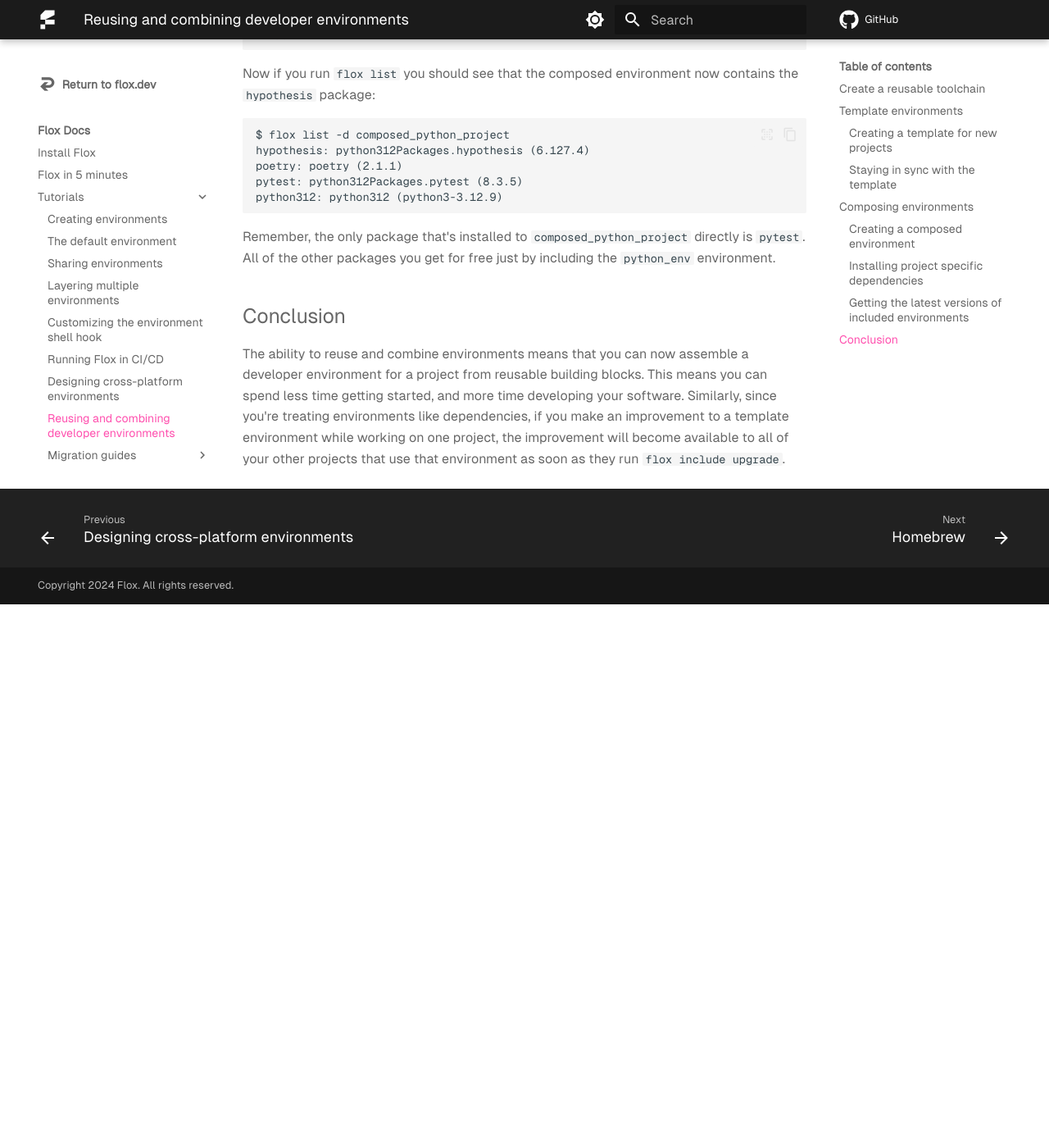
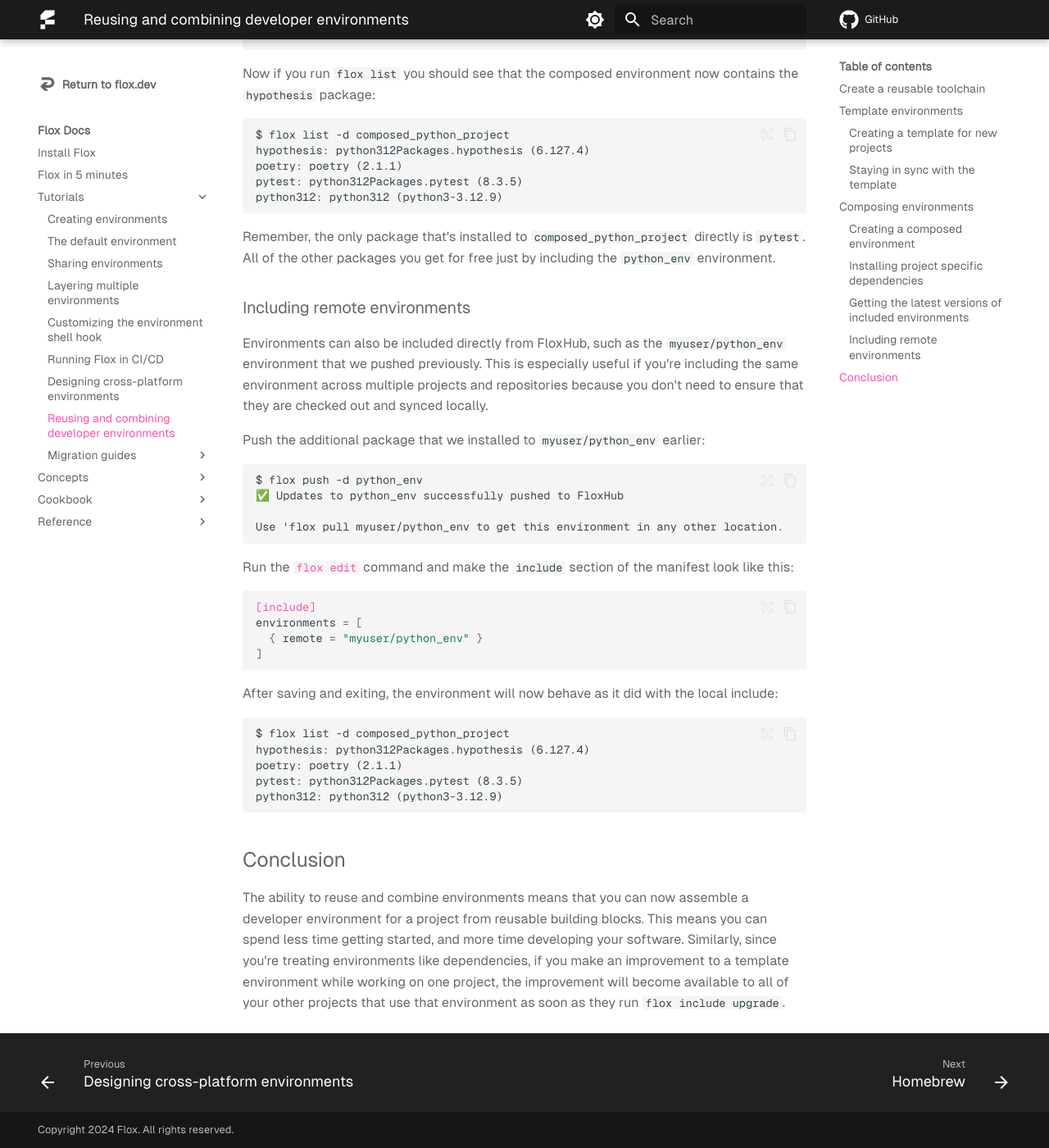
Before and after one commit to flox/floxdocs, an MkDocs documentation site: the page built from docs/tutorials/composition.md, in a window 1280 px wide and 1400 px high, scrolled down 5576 px. Shown: the whole window at 82% size. Built offline with MkDocs 1.6.1 and Material for MkDocs 9.7.7, drawn with Linux system fonts in a browser that asks for light colours; plug-ins that fetch from the network failed and are left out; comment, search, counter and statistics services are not loaded; before the commit the page ends 6313 px from its top, so only the background shows below that.

Commit message:
feat(compose): Add remote to tutorial
Now that we support remote includes. I considered rewriting the
"creating" section to reference remote first but it considerably changes
the flow of the document and will need re-testing from the start, so for
now I've opted to add it into a separate section and explain the benefit
of using remotes.

````diff
--- a/docs/tutorials/composition.md
+++ b/docs/tutorials/composition.md
@@ -257,6 +257,39 @@
 Remember, the only package that's installed to `composed_python_project` directly is `pytest`.
 All of the other packages you get for free just by including the `python_env` environment.
 
+### Including remote environments
+
+Environments can also be included directly from FloxHub, such as the `myuser/python_env` environment that we pushed previously.
+This is especially useful if you're including the same environment across multiple projects and repositories because you don't need to ensure that they are checked out and synced locally.
+
+Push the additional package that we installed to `myuser/python_env` earlier:
+
+```
+$ flox push -d python_env
+✅ Updates to python_env successfully pushed to FloxHub
+
+Use 'flox pull myuser/python_env to get this environment in any other location.
+```
+
+Run the [`flox edit`][flox-edit] command and make the `include` section of the manifest look like this:
+
+```toml
+[include]
+environments = [
+  { remote = "myuser/python_env" }
+]
+```
+
+After saving and exiting, the environment will now behave as it did with the local include:
+
+```
+$ flox list -d composed_python_project
+hypothesis: python312Packages.hypothesis (6.127.4)
+poetry: poetry (2.1.1)
+pytest: python312Packages.pytest (8.3.5)
+python312: python312 (python3-3.12.9)
+```
+
 ## Conclusion
 
 The ability to reuse and combine environments means that you can now assemble a developer environment for a project from reusable building blocks.
````
